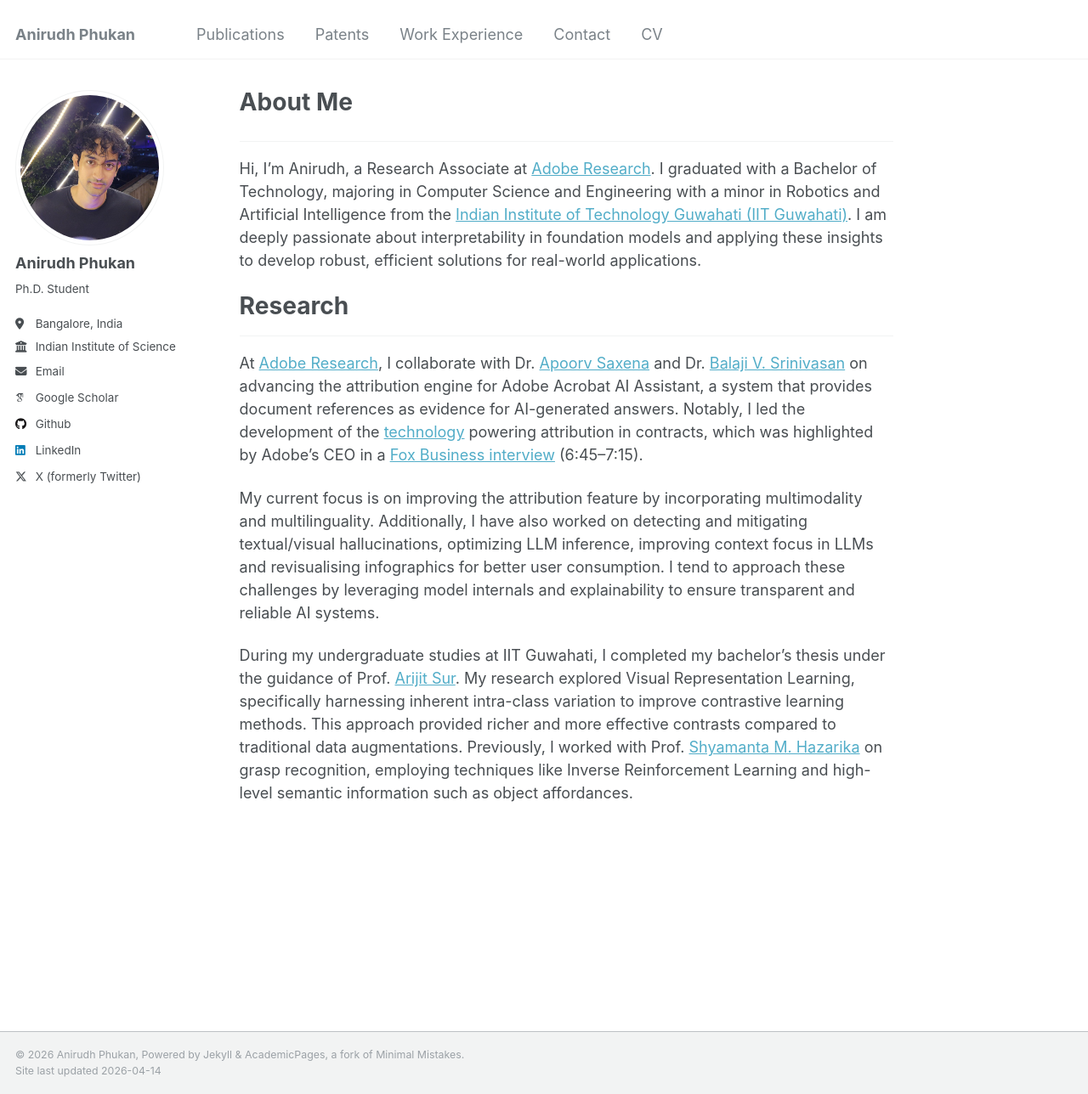
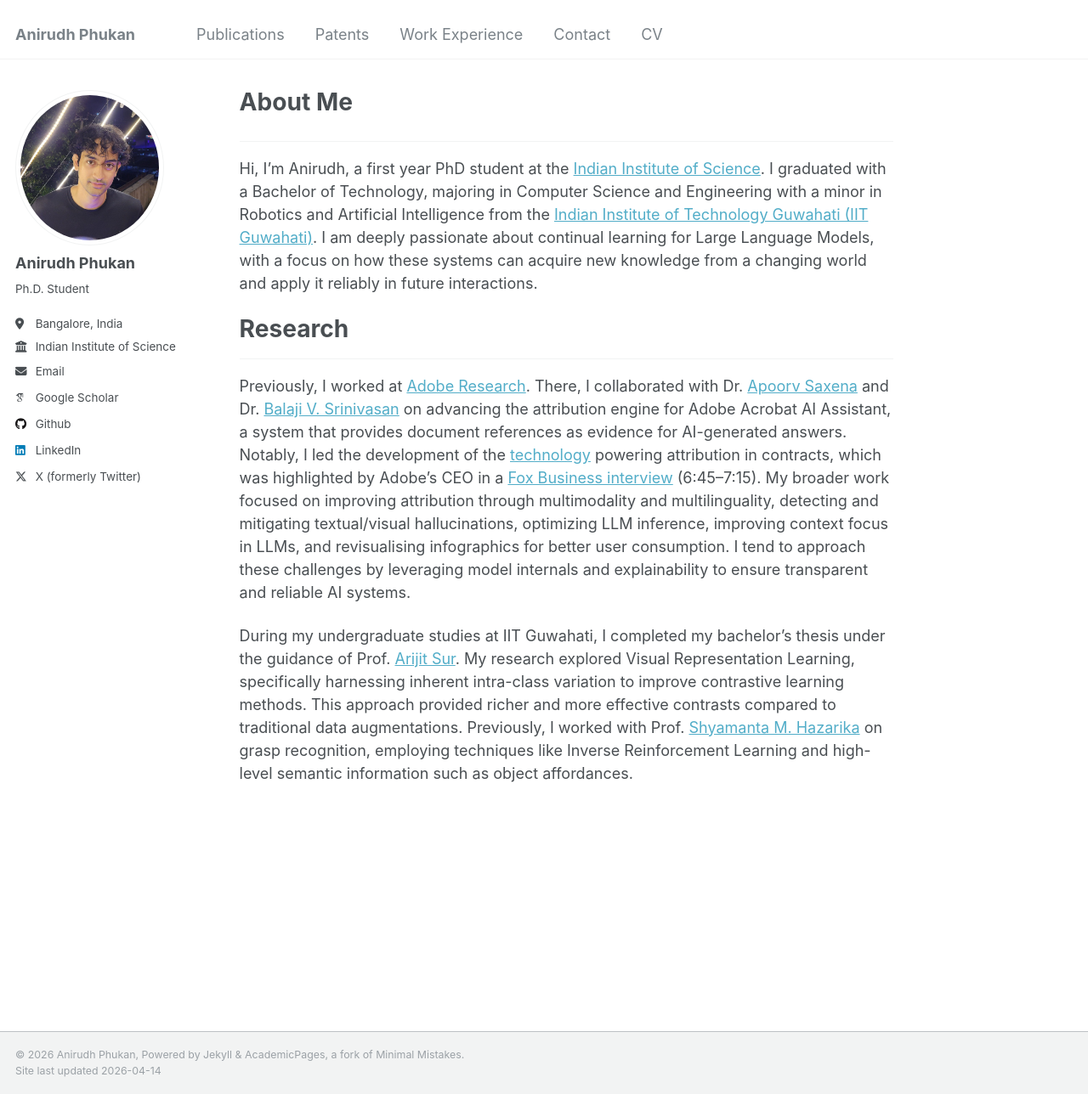
Before and after one commit to Anirudh-Phukan/Anirudh-Phukan.github.io, a Jekyll site: the page built from _pages/about.md, in a window 1280 px wide and 1288 px high. Shown: the whole window at 85% size. Built offline with Jekyll 4.4.1, drawn with Linux system fonts in a browser that asks for light colours; some web fonts are replaced.

Commit message:
updated bio

```diff
--- a/_pages/about.md
+++ b/_pages/about.md
@@ -9,13 +9,11 @@ redirect_from:
 
 ---
 
-Hi, I'm Anirudh, a Research Associate at [Adobe Research](https://research.adobe.com/). I graduated with a Bachelor of Technology, majoring in Computer Science and Engineering with a minor in Robotics and Artificial Intelligence from the [Indian Institute of Technology Guwahati (IIT Guwahati)](https://www.iitg.ac.in/). I am deeply passionate about interpretability in foundation models and applying these insights to develop robust, efficient solutions for real-world applications.
+Hi, I'm Anirudh, a first year PhD student at the [Indian Institute of Science](https://iisc.ac.in/). I graduated with a Bachelor of Technology, majoring in Computer Science and Engineering with a minor in Robotics and Artificial Intelligence from the [Indian Institute of Technology Guwahati (IIT Guwahati)](https://www.iitg.ac.in/). I am deeply passionate about continual learning for Large Language Models, with a focus on how these systems can acquire new knowledge from a changing world and apply it reliably in future interactions.
 
 # Research
 ---
 
-At [Adobe Research](https://research.adobe.com/), I collaborate with Dr. [Apoorv Saxena](https://research.adobe.com/person/apoorv-saxena/) and Dr. [Balaji V. Srinivasan](https://research.adobe.com/person/balaji-vasan-srinivasan/) on advancing the attribution engine for Adobe Acrobat AI Assistant, a system that provides document references as evidence for AI-generated answers. Notably, I led the development of the [technology](https://arxiv.org/abs/2411.19187) powering attribution in contracts, which was highlighted by Adobe’s CEO in a [Fox Business interview](https://www.foxbusiness.com/video/6368324084112) (6:45–7:15).
-
-My current focus is on improving the attribution feature by incorporating multimodality and multilinguality. Additionally, I have also worked on detecting and mitigating textual/visual hallucinations, optimizing LLM inference, improving context focus in LLMs and revisualising infographics for better user consumption. I tend to approach these challenges by leveraging model internals and explainability to ensure transparent and reliable AI systems.
+Previously, I worked at [Adobe Research](https://research.adobe.com/). There, I collaborated with Dr. [Apoorv Saxena](https://research.adobe.com/person/apoorv-saxena/) and Dr. [Balaji V. Srinivasan](https://research.adobe.com/person/balaji-vasan-srinivasan/) on advancing the attribution engine for Adobe Acrobat AI Assistant, a system that provides document references as evidence for AI-generated answers. Notably, I led the development of the [technology](https://arxiv.org/abs/2411.19187) powering attribution in contracts, which was highlighted by Adobe’s CEO in a [Fox Business interview](https://www.foxbusiness.com/video/6368324084112) (6:45–7:15). My broader work focused on improving attribution through multimodality and multilinguality, detecting and mitigating textual/visual hallucinations, optimizing LLM inference, improving context focus in LLMs, and revisualising infographics for better user consumption. I tend to approach these challenges by leveraging model internals and explainability to ensure transparent and reliable AI systems.
 
 During my undergraduate studies at IIT Guwahati, I completed my bachelor’s thesis under the guidance of Prof. [Arijit Sur](https://www.iitg.ac.in/arijit/). My research explored Visual Representation Learning, specifically harnessing inherent intra-class variation to improve contrastive learning methods. This approach provided richer and more effective contrasts compared to traditional data augmentations. Previously, I worked with Prof. [Shyamanta M. Hazarika](https://www.iitg.ac.in/s.m.hazarika/) on grasp recognition, employing techniques like Inverse Reinforcement Learning and high-level semantic information such as object affordances.
```
Also changed, not shown: 1 other file.
